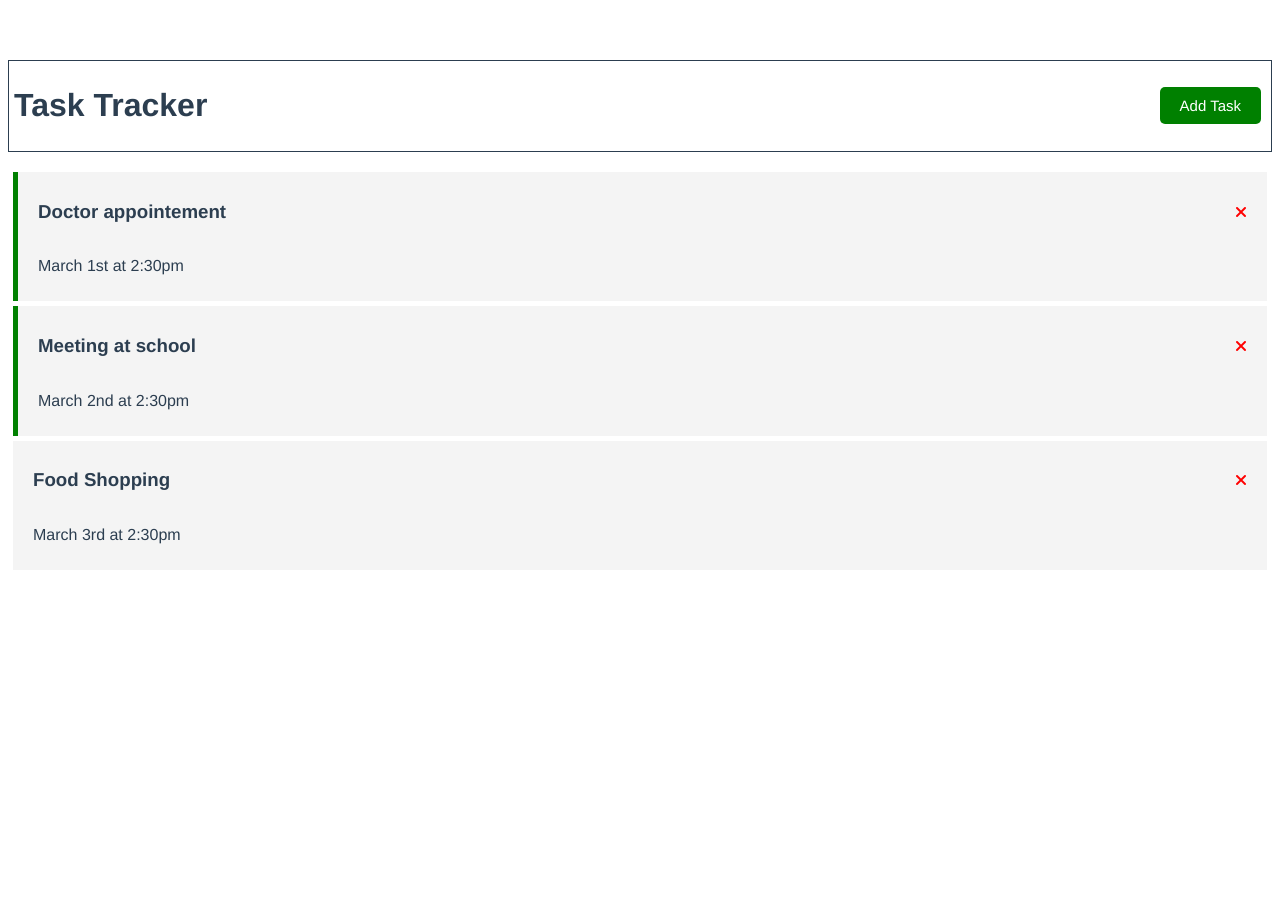
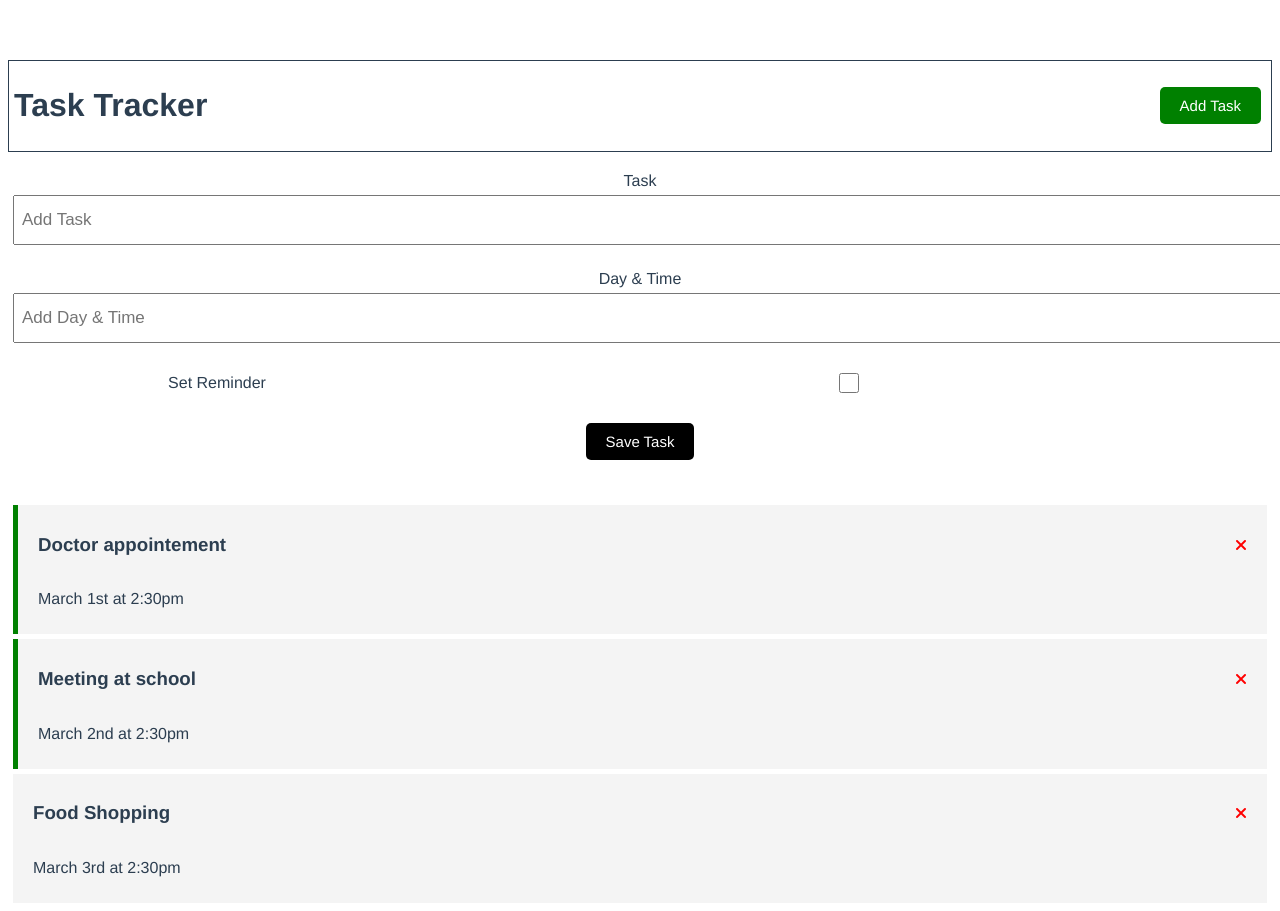
Before and after one commit to Deepak-Urs/github-main, a Vue app in the folder Javascript/VueJS3/task-manager/: page / in a window 1280 px wide. Before the commit the page ends 800 px from the top, so only its background shows below. Built offline with nearby package versions, Linux system fonts and the light colour scheme.

Commit message:
AddTask functionality

```diff
--- a/Javascript/VueJS3/task-manager/src/App.vue
+++ b/Javascript/VueJS3/task-manager/src/App.vue
@@ -1,6 +1,7 @@
 <template>
   <div class="container">
     <Header title="Task Tracker"></Header>
+    <AddTask @add-task="addTask"/>
     <Tasks @toggle-reminder="toggleReminder" @delete-task="deleteTask" :tasks="tasks"></Tasks>
   </div>
 
@@ -11,12 +12,14 @@
 <script>
 import Tasks from './components/Tasks.vue'
 import Header from './components/Header.vue'
+import AddTask from './components/AddTask.vue'
 
 export default {
   name: "App",
   components: {
     Header,
-    Tasks
+    Tasks,
+    AddTask
   },
   data() {
     return {
@@ -24,12 +27,16 @@
     }
   },
   methods: {
+    addTask(task) {
+      this.tasks = [...this.tasks, task]
+    },
     deleteTask(id) {
       if(confirm('Are you sure?')) {
         this.tasks = this.tasks.filter((task) => task.id !== id)
       }
     },
     toggleReminder(id) {
+      console.log('id seen', id);
       this.tasks = this.tasks.map((task) => task.id === id ? { ...task, reminder: !task.reminder} : task)
     }
   },
--- /dev/null
+++ b/Javascript/VueJS3/task-manager/src/components/AddTask.vue
@@ -0,0 +1,110 @@
+<template>
+  <form @submit="onSubmit" class="add-form">
+    <div class="form-control">
+      <label>Task</label>
+      <input type="text" v-model="text" name="text" placeholder="Add Task" />
+    </div>
+    <div class="form-control">
+      <label>Day & Time</label>
+      <input
+        type="text"
+        v-model="day"
+        name="day"
+        placeholder="Add Day & Time"
+      />
+    </div>
+    <div class="form-control form-control-check">
+      <label>Set Reminder</label>
+      <input type="checkbox" v-model="reminder" name="reminder" />
+    </div>
+
+    <input type="submit" value="Save Task" class="btn btn-block" />
+  </form>
+</template>
+
+<script>
+export default {
+  name: "AddTask",
+  data() {
+    return {
+      text: "",
+      day: "",
+      reminder: false,
+    };
+  },
+  methods: {
+    onSubmit(e) {
+      e.preventDefault();
+
+      if (!this.text) {
+        alert("Please add a task");
+        return;
+      }
+
+      const newTask = {
+        id: Math.floor(Math.random() * 100000),
+        text: this.text,
+        day: this.day,
+        reminder: this.reminder,
+      };
+
+      this.$emit("add-task", newTask);
+
+      this.text = "";
+      this.day = "";
+      this.reminder = false;
+    },
+  },
+};
+</script>
+
+<style scoped>
+.add-form {
+  margin-bottom: 40px;
+}
+
+.form-control {
+  margin: 20px 0;
+}
+
+.form-control label {
+  display: block;
+}
+
+.form-control input {
+  width: 100%;
+  height: 40px;
+  margin: 5px;
+  padding: 3px 7px;
+  font-size: 17px;
+}
+
+.form-control-check {
+  display: flex;
+  align-items: center;
+  justify-content: space-between;
+}
+
+.form-control-check label {
+  flex: 1;
+}
+
+.form-control-check input {
+  flex: 2;
+  height: 20px;
+}
+
+.btn {
+    color: inline-block;
+    background: black;
+    color: #fff;
+    border: none;
+    padding: 10px 20px;
+    margin: 5px;
+    border-radius: 5px;
+    cursor: pointer;
+    text-decoration: none;
+    font-size: 15px;
+    font-family: inherit;
+}
+</style>
```
Also changed, not shown: Javascript/VueJS3/task-manager/src/components/Header.vue (indentation only).
